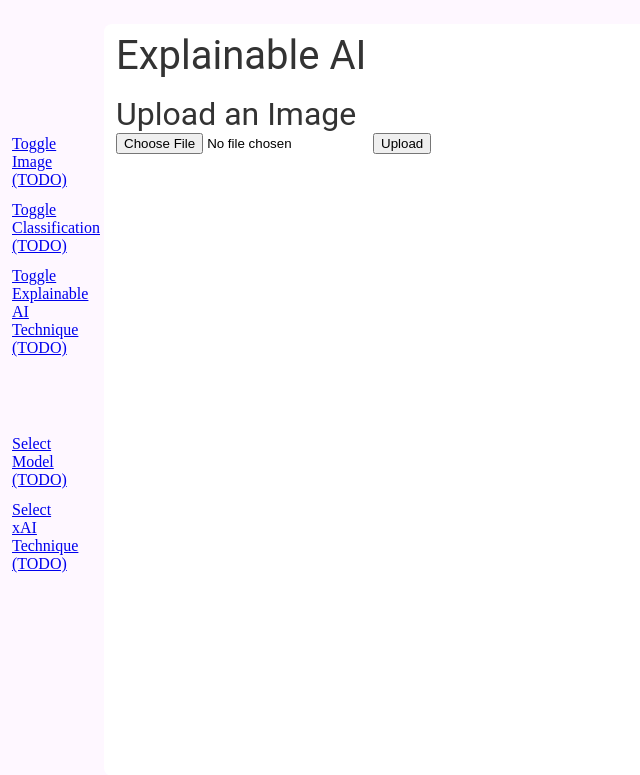
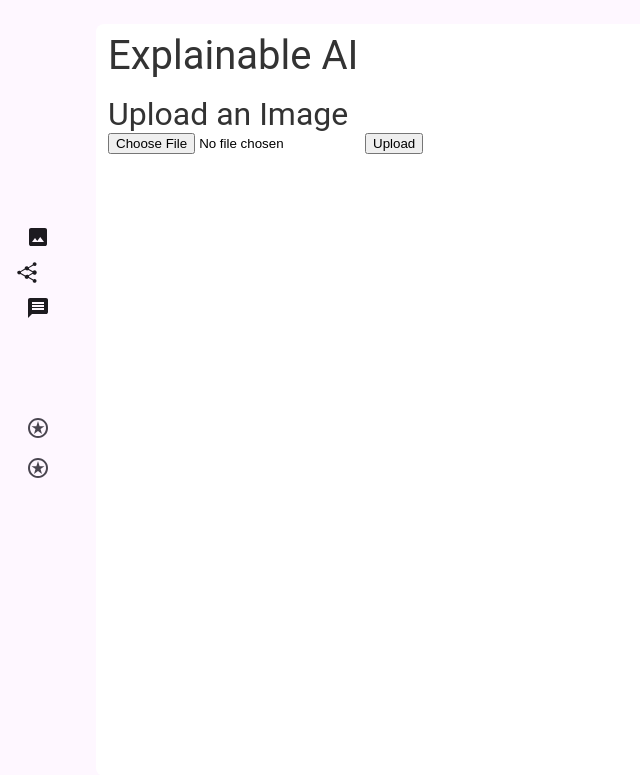
Before and after one commit to GermainGirndt/visual-explanaible-ai, a FastAPI app: page / in a window 1280 px wide. Shown: the top 775 px of the page, without its empty margins (0-640 px from the left). Run offline with FastAPI, Linux system fonts and the light colour scheme.

Commit message:
Gliederung für Ausarbeitung / Anzeige der Icons

```diff
--- a/src/app/views/static/css/style.css
+++ b/src/app/views/static/css/style.css
@@ -95,3 +95,15 @@ body > main {
     margin-bottom: 16px;
   }
 }
+
+#share-2 {
+    position: relative;
+    top: -4px;
+    left: -7px;
+}
+
+#share-3 {
+    position: relative;
+    top: 4px;
+    left: -22px;
+}
--- a/src/app/views/templates/layout.html
+++ b/src/app/views/templates/layout.html
@@ -3,20 +3,20 @@
   <head>
     <meta charset="UTF-8" />
     <title>{{ title if title else "Explainable AI" }}</title>
-    <link rel="stylesheet" href="/static/css/style.css" />
+    <link rel="stylesheet" href="../static/css/style.css" />
   </head>
   <body>
     <header>
       <nav>
         <section class="togglers-container">
-          <a href="/">Toggle Image (TODO)</a>
-          <a href="/">Toggle Classification (TODO)</a>
-          <a href="/">Toggle Explainable AI Technique (TODO)</a>
+          <a href="/"><img src="../static/assets/icons/image_icon.svg"></a>
+          <a href="/"><img src="../static/assets/icons/share_icon.svg" id="share-1"><img src="../static/assets/icons/share_icon.svg" id="share-2"><img src="../static/assets/icons/share_icon.svg" id="share-3"></a>
+          <a href="/"><img src="../static/assets/icons/comment_icon.svg"></a>
         </section>
 
         <section class="selectors-container">
-          <a href="/">Select Model (TODO)</a>
-          <a href="/">Select xAI Technique (TODO)</a>
+          <a href="/"><img src="../static/assets/icons/state_icon.svg"></a>
+          <a href="/"><img src="../static/assets/icons/state_icon.svg"></a>
         </section>
       </nav>
     </header>
```
Also changed, not shown: documentation/ausarbeitung/gliederung.md (added, +7 -0 lines).
